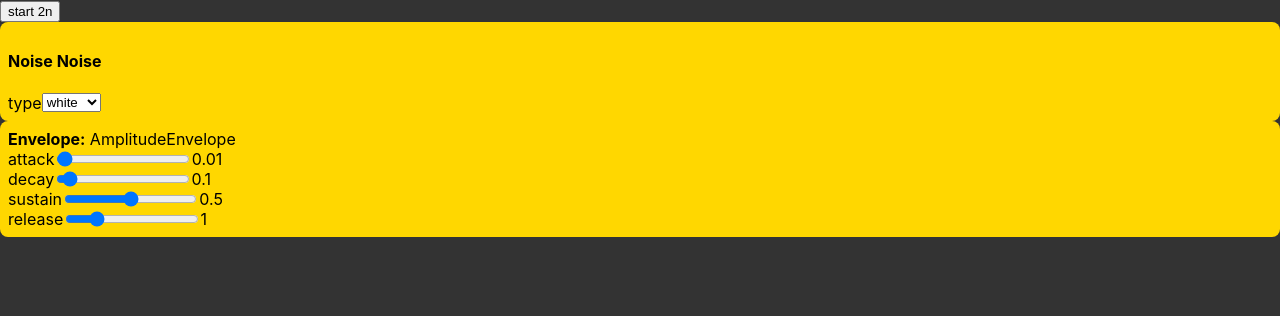
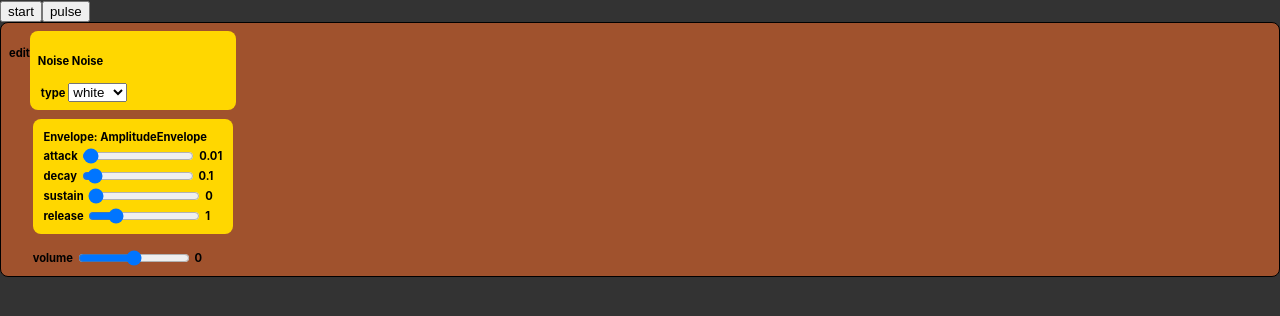
Before and after one commit to joshmarinacci/xp, a React (Create React App) app in the folder synth2/: page / in a window 1280 px wide. Shown: the top 316 px of the page. Built offline with nearby package versions, Linux system fonts and the light colour scheme.

Commit message:
more work

```diff
--- a/synth2/src/App.js
+++ b/synth2/src/App.js
@@ -5,7 +5,7 @@ import {
     FrequencyEnvelope, Loop,
     MembraneSynth,
     MonoSynth, Noise,
-    NoiseSynth,
+    NoiseSynth, now,
     Synth,
     Transport
 } from "tone"
@@ -242,33 +242,48 @@ function PresetsLoader({onChange}) {
 // low_pass.toDestination()
 //
 
-let noise = new Noise()
-let am = new AmplitudeEnvelope()
-noise.connect(am)
-am.toDestination()
-noise.start()
-let triggers = [noise,am]
+// let noise = new Noise()
+// let am = new AmplitudeEnvelope()
+// noise.connect(am)
+// am.toDestination()
+// noise.start()
+// let triggers = [noise,am]
+
+let noise = new NoiseSynth()
+noise.toDestination()
+let triggers = [noise]
 // let editable_synth = new NoiseSynth()
 function TriggerButton({beatLength}) {
     useEffect(()=>{
-        let notes = ["C4", "D4", "E4","F4"]
-        let count = 0
-        let loop = new Loop(time => {
-            let note = notes[count % notes.length]
-            triggers.forEach(trg => {
-                console.log(trg.name)
-                if(trg.name === "Synth") trg.triggerAttackRelease(note, "8n", time)
-                if(trg.name === "FrequencyEnvelope") trg.triggerAttackRelease(time)
-                if(trg.name === "NoiseSynth") trg.triggerAttackRelease("8n",time)
-                if(trg.name === "AmplitudeEnvelope") trg.triggerAttackRelease("8n",time)
-            })
-            count = count + 1
-        }, beatLength).start(0)
-        return () => {
-            console.log("stopping")
-        }
+        // let notes = ["C4", "D4", "E4","F4"]
+        // let count = 0
+        // let loop = new Loop(time => {
+        //     let note = notes[count % notes.length]
+        //     triggers.forEach(trg => {
+        //         console.log(trg.name)
+        //         if(trg.name === "Synth") trg.triggerAttackRelease(note, "8n", time)
+        //         if(trg.name === "FrequencyEnvelope") trg.triggerAttackRelease(time)
+        //         if(trg.name === "NoiseSynth") trg.triggerAttackRelease("8n",time)
+        //         if(trg.name === "AmplitudeEnvelope") trg.triggerAttackRelease("8n",time)
+        //     })
+        //     count = count + 1
+        // }, beatLength).start(0)
+        // return () => {
+        //     console.log("stopping")
+        // }
     })
-    return <button onClick={() => Transport.toggle()}>start {beatLength}</button>
+    return <button onClick={() => {
+        let note = "C4"
+        let dur = "4n"
+        let time = now()
+        triggers.forEach(trg => {
+            console.log(trg.name)
+            if(trg.name === "Synth") trg.triggerAttackRelease(note, dur, time)
+            if(trg.name === "FrequencyEnvelope") trg.triggerAttackRelease(time)
+            if(trg.name === "NoiseSynth") trg.triggerAttackRelease(dur,time)
+            if(trg.name === "AmplitudeEnvelope") trg.triggerAttackRelease(dur,time)
+        })
+    }}>pulse</button>
 }
 
 // editable_synth.toDestination()
@@ -277,6 +292,7 @@ function App() {
     if(!global_state.data) global_state.data = []
   return (
     <div className="App">
+        <button onClick={()=>Transport.toggle()}>start</button>
         {/*<PresetsLoader onChange={(preset)=>set_global_state(preset)}/>*/}
         {/*<h3>{global_state.name}</h3>*/}
         {/*<SequencerGrid*/}
@@ -291,10 +307,10 @@ function App() {
         {/*    <PlayPauseButton/>*/}
         {/*</HBox>*/}
         <TriggerButton triggers={triggers} beatLength={"2n"}/>
-        <NoiseEditor noise={noise}/>
+        {/*<NoiseEditor noise={noise}/>*/}
         {/*<TriggerButton triggers={triggers} beatLength={"4n"}/>*/}
-        {/*<SynthEditor synth={editable_synth} triggers={[editable_synth]}/>*/}
-        <EnvelopeEditor envelope={am}/>
+        <SynthEditor synth={noise}/>
+        {/*<EnvelopeEditor envelope={am}/>*/}
         {/*<FilterEditor filter={low_pass}/>*/}
     </div>
   );
--- a/synth2/src/editors.jsx
+++ b/synth2/src/editors.jsx
@@ -148,13 +148,14 @@ export function SynthEditor({synth, triggers=[]}) {
     return <div className={'control'}>
         <h4>edit</h4>
         <VBox>
+            <NoiseEditor noise={synth.noise}/>
             <label><OscillatorEditor oscillator={synth.oscillator}/></label>
             <label><EnvelopeEditor envelope={synth.envelope}/></label>
             <label><FilterEditor filter={synth.filter}/></label>
             <label><EnvelopeEditor envelope={synth.filterEnvelope}/></label>
             <TSlider name="volume" obj={synth.volume} prop={'value'} min={-20} max={20}/>
         </VBox>
-        <button onClick={() => Transport.toggle()}>start</button>
+        {/*<button onClick={() => Transport.toggle()}>start</button>*/}
     </div>
 }
 
```
